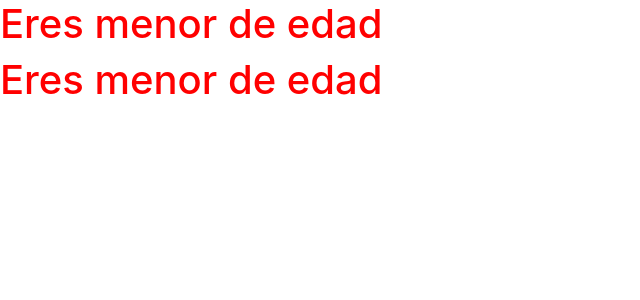
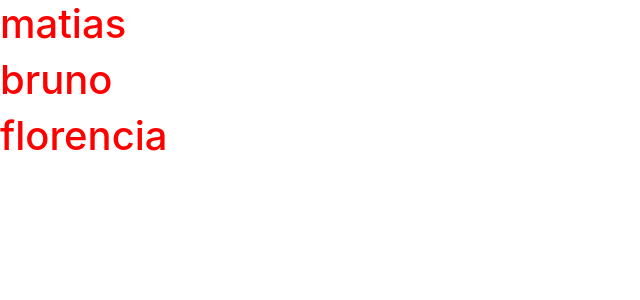
Before and after one commit to bernardisApps/ademass_curso_vue, a Vue app: page / in a window 1280 px wide. Shown: the top 300 px of the page, without its empty margins (0-640 px from the left). Built offline with nearby package versions, Linux system fonts and the light colour scheme.

Commit message:
se creo componente directivaiteracion

```diff
--- a/src/App.vue
+++ b/src/App.vue
@@ -1,10 +1,9 @@
 <template>
-  <DirectivaCondicional/>
+  <DirectivaIteracion/>
 </template>
 
 <script setup>
-    import DirectivaCondicional from './components/directivas/DirectivaCondicional'
-
+    import DirectivaIteracion from './components/directivas/DirectivaIteracion'
 </script>
 
 <style>
--- /dev/null
+++ b/src/components/directivas/DirectivaIteracion.vue
@@ -0,0 +1,12 @@
+<template>
+    <h1 v-for="(nombre, index) in nombres" :key="index"> {{ nombre }} </h1>
+</template>
+
+<script setup>
+    import {ref} from 'vue'
+    let nombres = ref(['matias', 'bruno', 'florencia']);
+</script>
+
+<style scoped>
+
+</style>
```
